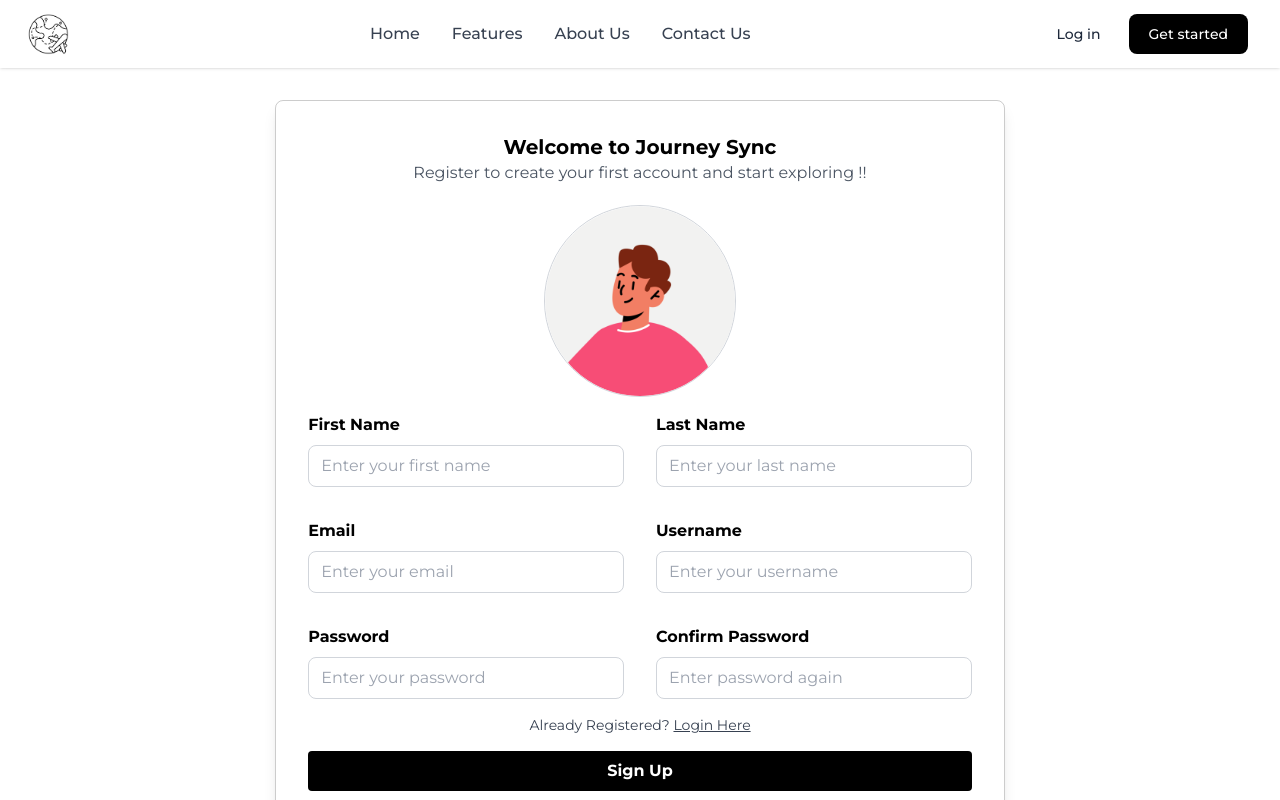
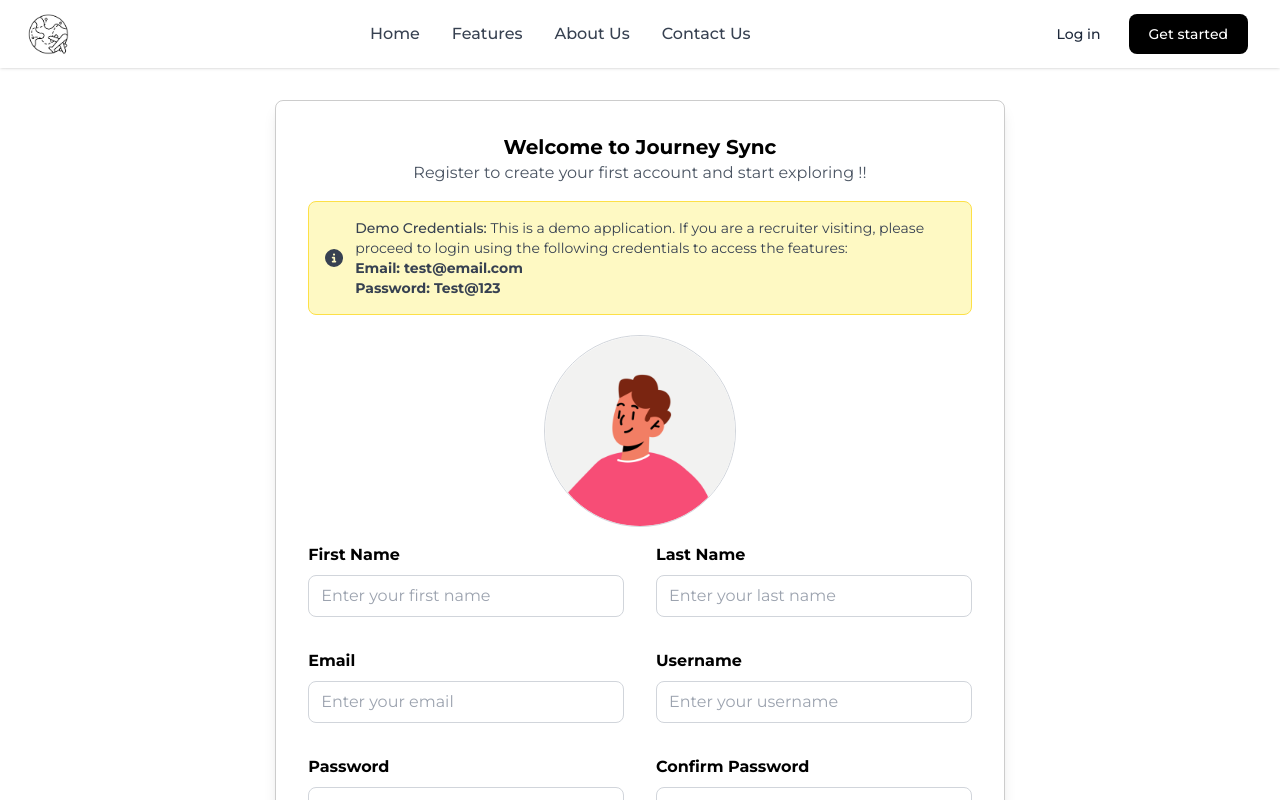
Before and after one commit to bhaveshs012/travel-planner, a React (Vite) app: page /signup in a window 1280 px wide. Shown: the top 800 px of the page. Built offline with nearby package versions, Linux system fonts and the light colour scheme.

Commit message:
Feat: Changes for Recruiters
1. Minor Bug Fixes

```diff
--- /dev/null
+++ b/src/components/InfoBox.jsx
@@ -0,0 +1,27 @@
+import React from "react";
+import { FaCircleInfo } from "react-icons/fa6";
+
+const InfoBox = ({ fromLogin = false }) => {
+  return (
+    <div
+      className="flex items-center p-4 mb-4 text-sm text-gray-700 bg-yellow-100 border border-yellow-300 rounded-lg"
+      role="alert"
+    >
+      <FaCircleInfo
+        className={`${fromLogin ? "h-14 w-14" : "h-8 w-8"} mr-3`}
+        aria-hidden="true"
+      />
+      <div>
+        <span className="font-medium">Demo Credentials:</span> This is a demo
+        application. If you are a recruiter visiting, please proceed to login
+        using the following credentials to access the features:
+        <br />
+        <strong>Email: test@email.com</strong>
+        <br />
+        <strong>Password: Test@123</strong>
+      </div>
+    </div>
+  );
+};
+
+export default InfoBox;
--- a/src/components/Modals/HotelBookingDetails.jsx
+++ b/src/components/Modals/HotelBookingDetails.jsx
@@ -36,7 +36,7 @@ const HotelBookingDetails = ({ register, watch, errors }) => {
             tripStartDate.setHours(0, 0, 0, 0);
 
             return (
-              inputDate > tripStartDate ||
+              inputDate >= tripStartDate ||
               "Check In Date cannot be before the trip start date !!"
             );
           },
@@ -65,7 +65,7 @@ const HotelBookingDetails = ({ register, watch, errors }) => {
             }
 
             return (
-              inputDate < tripEndDate ||
+              inputDate <= tripEndDate ||
               "Check Out Date cannot be after the trip end date !!"
             );
           },
--- a/src/components/index.js
+++ b/src/components/index.js
@@ -10,6 +10,7 @@ import AddBookingModal from "./Modals/AddBookingModal";
 import AddTransactionModal from "./Modals/AddTransactionModal";
 import InviteUserModal from "./Modals/InviteUserModal";
 import EditTripBudgetModal from "./Modals/EditTripBudgetModal";
+import InfoBox from "./InfoBox";
 
 export {
   Header,
@@ -24,4 +25,5 @@ export {
   AddTransactionModal,
   InviteUserModal,
   EditTripBudgetModal,
+  InfoBox,
 };
--- a/src/features/authSlice.js
+++ b/src/features/authSlice.js
@@ -21,6 +21,9 @@ const authSlice = createSlice({
       state.error = action.payload;
       state.isAuthenticated = false; // Ensure this is set to false on failure
     },
+    resetFailure(state, action) {
+      state.error = null;
+    },
     setUser(state, action) {
       state.user = action.payload;
     },
@@ -32,5 +35,6 @@ const authSlice = createSlice({
   },
 });
 
-export const { login, loginFailure, logout, setUser } = authSlice.actions;
+export const { login, loginFailure, logout, setUser, resetFailure } =
+  authSlice.actions;
 export default authSlice.reducer;
--- a/src/pages/login/Login.jsx
+++ b/src/pages/login/Login.jsx
@@ -7,6 +7,7 @@ import { useForm } from "react-hook-form";
 import { toast } from "react-toastify";
 import apiClient from "../../api/apiClient";
 import Cookies from "js-cookie";
+import { InfoBox } from "../../components";
 
 const Login = () => {
   const {
@@ -55,7 +56,6 @@ const Login = () => {
       toast.success("User Logged In !!");
     } catch (error) {
       const errorMessage = error.response?.data?.message || "An error occurred";
-      toast.error(errorMessage);
       dispatch(loginFailure(errorMessage));
     } finally {
       setIsLoading(false);
@@ -65,6 +65,7 @@ const Login = () => {
   return (
     <div className="min-h-screen flex items-center justify-center">
       <div className="bg-white max-w-md w-full p-8 rounded-lg shadow-lg">
+        <InfoBox fromLogin={true} />
         <h2 className="text-3xl font-bold text-center text-black mb-6">
           Login
         </h2>
--- a/src/pages/plan/createPlan/CreatePlan.jsx
+++ b/src/pages/plan/createPlan/CreatePlan.jsx
@@ -63,11 +63,8 @@ function CreatePlanStarterPage() {
     //* Async operation Hence we need to wait till it completes
 
     try {
-      console.log("Clicked !!");
-
       setIsLoading(true);
       const tripMembersIds = tripMembers.map((tripMember) => tripMember.userId);
-      console.log(tripMembersIds);
 
       const response = await apiClient.post("/tripPlan/createTripPlan", {
         tripName,
@@ -77,7 +74,6 @@ function CreatePlanStarterPage() {
         tripMembers: tripMembersIds,
         itinerary: itinerary,
       });
-      console.log(response);
 
       // Reset the form and handle navigation
       reset();
--- a/src/pages/plan/editPlan/components/HeroSection.jsx
+++ b/src/pages/plan/editPlan/components/HeroSection.jsx
@@ -56,8 +56,6 @@ const HeroSection = React.forwardRef(({ props }, ref) => {
       inviteUserModalRef.current.closeModal();
       queryClient.refetchQueries(["getTripDetailsById", tripId]);
     } catch (error) {
-      console.log(error);
-
       toast.error("Some error occurred !!");
     } finally {
       setIsSaving(false);
--- a/src/pages/signup/Signup.jsx
+++ b/src/pages/signup/Signup.jsx
@@ -1,11 +1,11 @@
-import React, { useEffect, useState } from "react";
+import React, { useEffect, useState, useRef } from "react";
 import { useForm } from "react-hook-form";
 import { Link, useNavigate } from "react-router-dom";
 import { Input, Button, AvatarInput } from "../../components/Form";
-import { PageHeader } from "../../components";
+import { InfoBox, PageHeader } from "../../components";
 import { toast } from "react-toastify";
 import { useSelector, useDispatch } from "react-redux";
-import { login, loginFailure } from "../../features/authSlice";
+import { loginFailure, resetFailure } from "../../features/authSlice";
 import apiClient from "../../api/apiClient";
 
 function Signup() {
@@ -24,12 +24,11 @@ function Signup() {
   const navigate = useNavigate();
 
   //* Toasts for Errors
-  let toastId = null;
+  const toastIdRef = useRef(null);
+
   useEffect(() => {
-    if (error) {
-      if (!toast.isActive(toastId)) {
-        toastId = toast.error(error);
-      }
+    if (error && !toast.isActive(toastIdRef.current)) {
+      toastIdRef.current = toast.error(error);
     }
   }, [error]);
 
@@ -56,14 +55,14 @@ function Signup() {
       formData.append("avatar", avatar);
 
       const response = await apiClient.post("/users/register", formData);
-
       toast.success(`${response.data.message}! Login to Continue`);
+      // reset the failure message to avoid additional toasts
+      dispatch(resetFailure());
       //redirect to login
       navigate("/login");
     } catch (error) {
       if (error.response) {
         const errorMessage = error.response.data.message || "An error occurred";
-        toast.error(errorMessage); // Display the error message in a toast
         dispatch(loginFailure(errorMessage));
       }
     } finally {
@@ -75,10 +74,11 @@ function Signup() {
     <div className="min-h-screen w-screen flex items-center justify-center p-8">
       <div className="border border-black border-opacity-20 p-8 rounded-lg shadow-lg w-3/5">
         <PageHeader
-          className={"text-center"}
+          className={"text-center mb-4"}
           title="Welcome to Journey Sync"
           subtitle="Register to create your first account and start exploring !!"
         />
+        <InfoBox />
         <form className="my-5" onSubmit={handleSubmit(onSubmit)}>
           <AvatarInput register={register} />
           <div className="flex flex-row gap-x-8 w-full justify-center">
```
